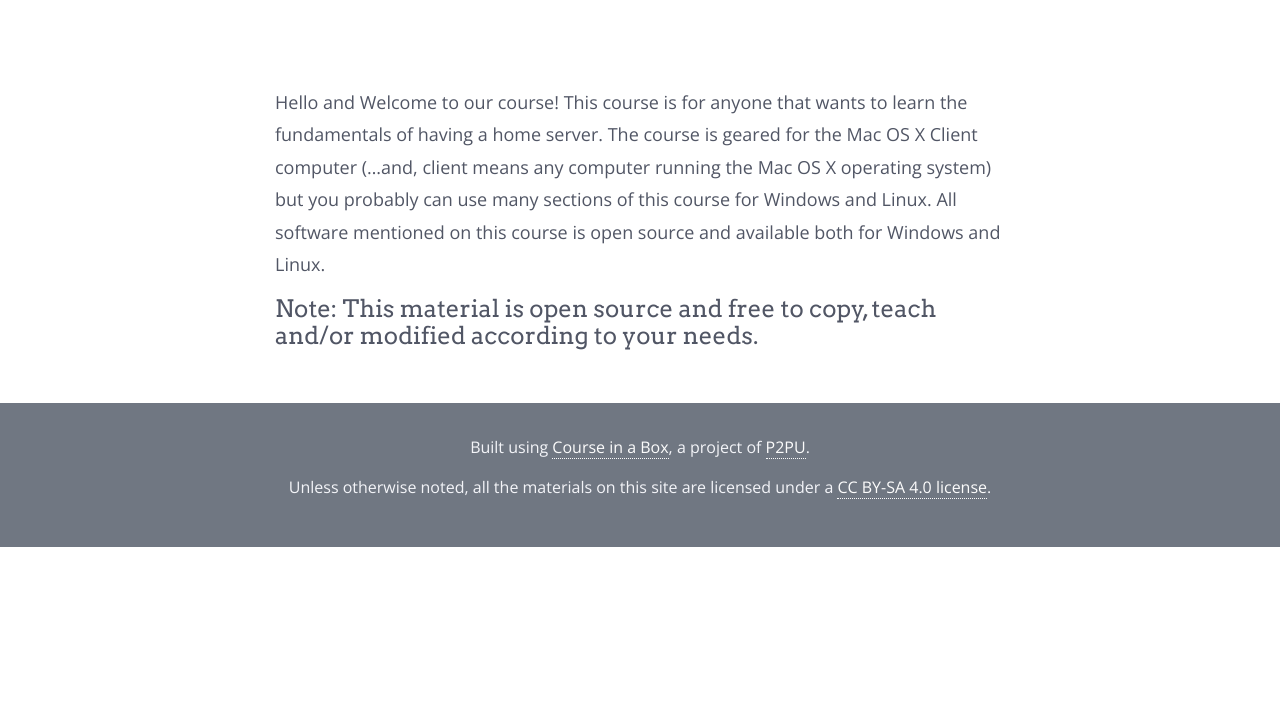
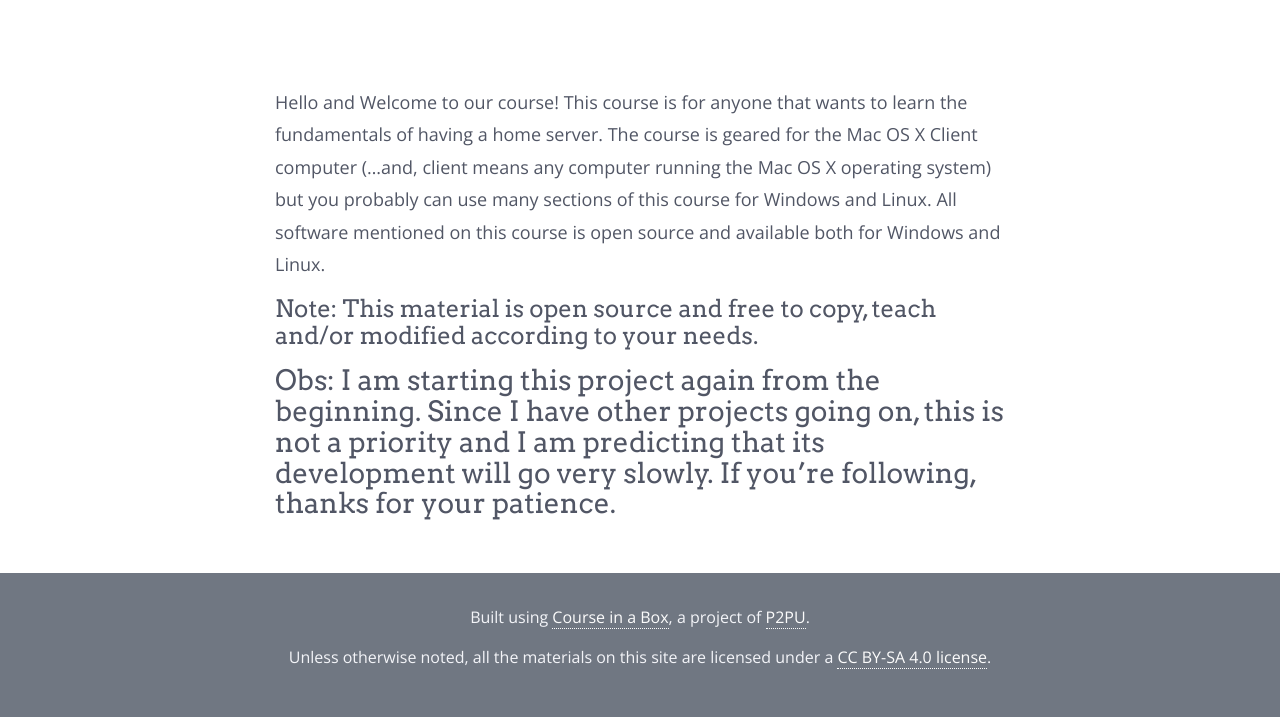
Before and after one commit to ebonsi/building-a-server-macosx, a Jekyll site: the page built from index.md, in a window 1280 px wide. Shown: the part 468-1185 px from the top of the page. Built offline with Jekyll 4.4.1, drawn with Linux system fonts in a browser that asks for light colours; nearby versions of some CDN libraries; before the commit the page ends 1015 px from its top, so only the background shows below that.

Commit message:
Update index.md

```diff
--- a/index.md
+++ b/index.md
@@ -8,4 +8,6 @@ but you probably can use many sections of this course for Windows and Linux.
 All software mentioned on this course is open source and available both for Windows
 and Linux.<br>
 
-#### Note: This material is open source and free to copy, teach and/or modified according to your needs.
+#### Note: This material is open source and free to copy, teach and/or modified according to your needs.<br>
+
+### Obs: I am starting this project again from the beginning. Since I have other projects going on, this is not a priority and I am predicting that its development will go very slowly. If you're following, thanks for your patience.
```
